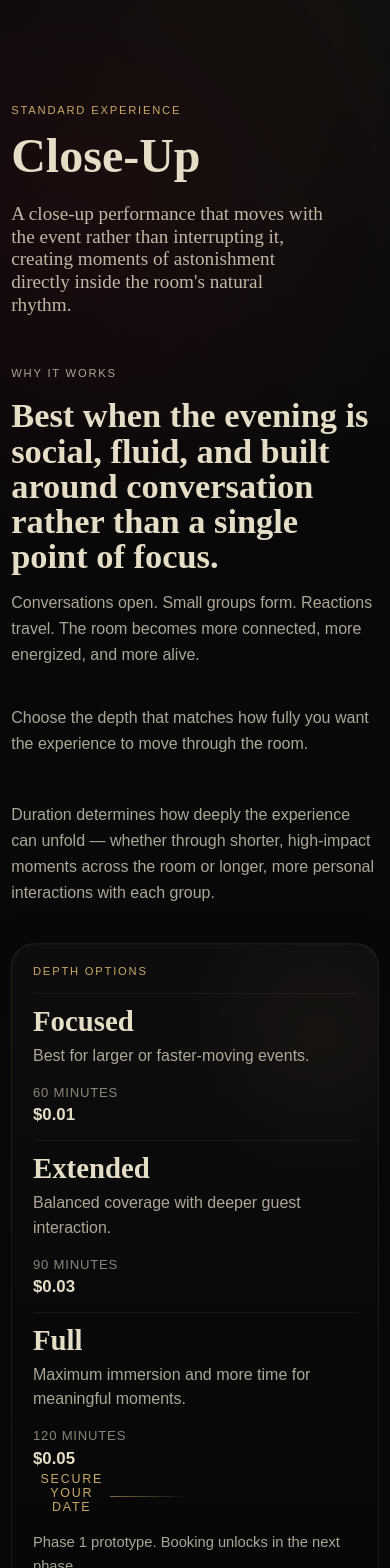
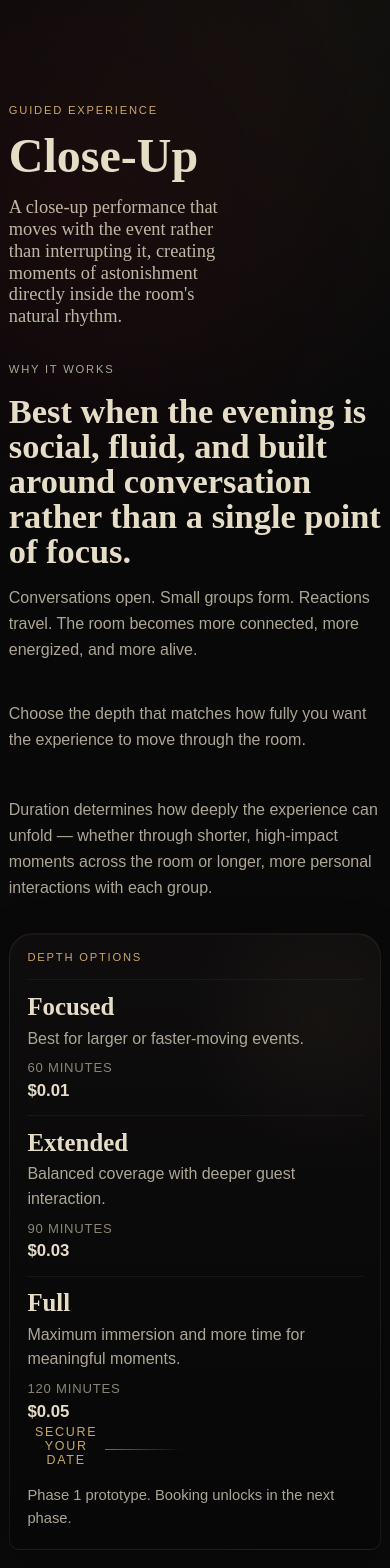
Before and after one commit to chaseellsworthiv-artifice/Artifice-Website, a Next.js app: page /experience/close-up in a window 390 px wide. Shown: the top 1568 px of the page. Built offline with nearby package versions, Linux system fonts and the light colour scheme; a web font is replaced by a local one.

Commit message:
Refine phase one booking language and mobile spacing

```diff
--- a/components/ExperienceDetail.jsx
+++ b/components/ExperienceDetail.jsx
@@ -43,7 +43,7 @@ export default function ExperienceDetail({ experience }) {
           <div className={styles.detailCard}>
             {isDesigned ? (
               <>
-                <p className={styles.cardEyebrow}>Inquiry Path</p>
+                <p className={styles.cardEyebrow}>Custom Inquiry</p>
                 <h3>Designed around the evening, not added onto it.</h3>
                 <p>
                   Rather than separate performance blocks, this path allows the experience to shape the rhythm of the
--- a/components/ExperienceFlow.jsx
+++ b/components/ExperienceFlow.jsx
@@ -130,7 +130,7 @@ export default function ExperienceFlow() {
 
           <article className={styles.designedCard}>
             <div>
-              <p className={styles.cardEyebrow}>Elevated Path</p>
+              <p className={styles.cardEyebrow}>Custom Path</p>
               <h3>{result.designed.name}</h3>
               <p>{result.designed.summary}</p>
               <p>{result.designed.feeling}</p>
--- a/components/experience-data.js
+++ b/components/experience-data.js
@@ -4,7 +4,7 @@ export const experienceContent = {
   "close-up": {
     slug: "close-up",
     name: "Close-Up",
-    eyebrow: "Standard Experience",
+    eyebrow: "Guided Experience",
     summary:
       "A close-up performance that moves with the event rather than interrupting it, creating moments of astonishment directly inside the room's natural rhythm.",
     why:
@@ -38,7 +38,7 @@ export const experienceContent = {
   table: {
     slug: "table",
     name: "Table",
-    eyebrow: "Standard Experience",
+    eyebrow: "Guided Experience",
     summary:
       "A dedicated performance table that becomes a destination inside the event, giving guests a more focused and memorable encounter with the work.",
     why:
@@ -72,7 +72,7 @@ export const experienceContent = {
   cabaret: {
     slug: "cabaret",
     name: "Cabaret",
-    eyebrow: "Standard Experience",
+    eyebrow: "Guided Experience",
     summary:
       "A shared, room-wide performance designed to bring everyone into the same moment at once without losing intimacy or control.",
     why:
@@ -94,7 +94,7 @@ export const experienceContent = {
   designed: {
     slug: "designed",
     name: "Designed Experience",
-    eyebrow: "Elevated Experience",
+    eyebrow: "Designed Path",
     summary:
       "A fully considered performance structure built around the rhythm of the evening rather than a single self-contained format.",
     why:
--- a/components/experience.module.css
+++ b/components/experience.module.css
@@ -358,37 +358,81 @@
   .hero,
   .detailHero {
     padding-top: 6.5rem;
+    padding-bottom: 2rem;
   }
 
   .heroInner,
   .stage,
   .results,
   .detailStage {
-    width: min(100% - 1.4rem, 1100px);
+    width: min(100% - 1.1rem, 1100px);
+  }
+
+  .stage,
+  .results,
+  .detailStage {
+    padding-bottom: 4.5rem;
   }
 
   .title {
     max-width: 12ch;
   }
 
+  .intro {
+    margin-top: 1.15rem;
+    max-width: 24ch;
+    font-size: 1.15rem;
+  }
+
+  .intakeWrap,
+  .detailGrid,
+  .recommendationGrid {
+    gap: 1rem;
+  }
+
   .intakeCard {
     grid-template-columns: 1fr;
+    gap: 0.8rem;
+    padding: 1rem;
     border-radius: 24px 24px 10px 10px;
+  }
+
+  .field input,
+  .field textarea {
+    padding: 0.82rem 0.85rem;
   }
 
   .recommendationCard,
   .designedCard,
   .detailCard {
+    padding: 1.1rem;
     border-radius: 24px 24px 10px 10px;
+  }
+
+  .recommendationCard h3,
+  .designedCard h3,
+  .detailCard h3,
+  .depthItem h3 {
+    font-size: 1.55rem;
+  }
+
+  .cardBody {
+    gap: 0.8rem;
   }
 
   .heroActions,
   .detailFooter {
-    gap: 0.75rem 1rem;
+    gap: 0.7rem 1rem;
+    margin-top: 1.4rem;
+  }
+
+  .designedCard {
+    margin-top: 0.85rem;
   }
 
   .depthItem {
     flex-direction: column;
+    gap: 0.55rem;
   }
 
   .depthMeta {
```
Also changed, not shown: components/HeroExperience.jsx (+4 -4 lines), components/hero-experience.module.css (+17 -0 lines).
